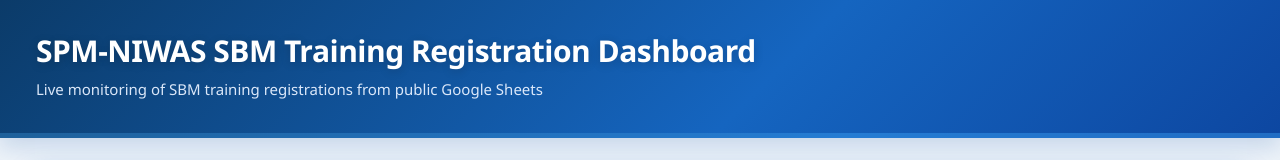
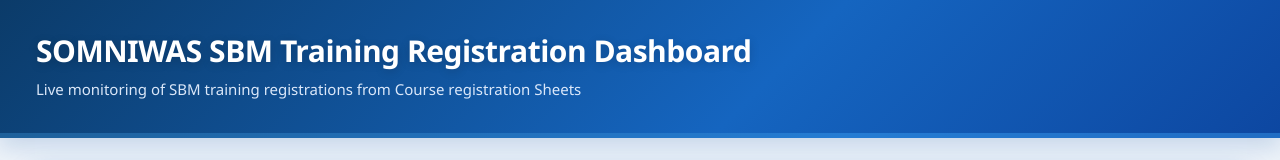
Before and after one commit to ishfaq39/SBM2, a plain HTML site: page index.html in a window 1280 px wide. Shown: the top 160 px of the page. Drawn offline with nearby package versions, Linux system fonts and the light colour scheme.

Commit message:
Update index.html

```diff
--- a/index.html
+++ b/index.html
@@ -106,8 +106,8 @@ th{background:#e8f3ff!important;color:#0b3b69!important;font-size:13px!important
 </head>
 <body>
 <header>
-  <h1>SPM-NIWAS SBM Training Registration Dashboard</h1>
-  <p>Live monitoring of SBM training registrations from public Google Sheets</p>
+  <h1>SOMNIWAS SBM Training Registration Dashboard</h1>
+  <p>Live monitoring of SBM training registrations from Course registration Sheets</p>
 </header>
 
 <div class="wrap">
```
